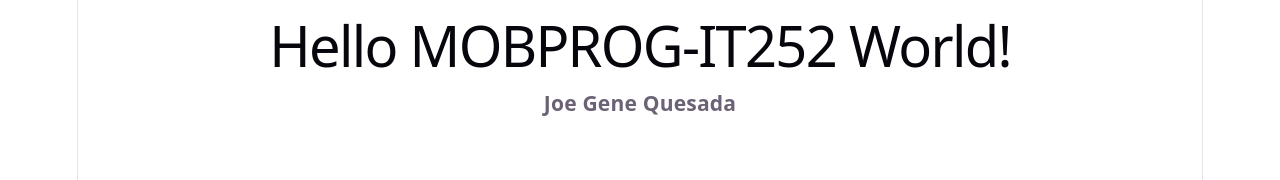
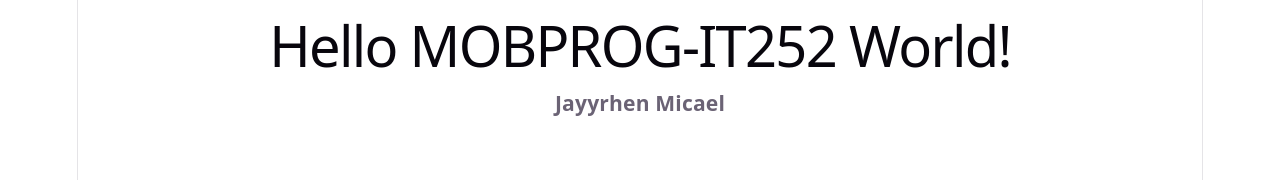
Before and after one commit to joegenequ/MOBPROG-IT252-react-w3schools, a React (Vite) app in the folder my-react-app/: page / in a window 1280 px wide. Shown: the top 180 px of the page. Built offline with nearby package versions, Linux system fonts and the light colour scheme.

Commit message:
Change name displayed in App component

```diff
--- a/my-react-app/src/App.jsx
+++ b/my-react-app/src/App.jsx
@@ -2,7 +2,7 @@ function App() {
   return (
     <div className="App">
       <h1>Hello MOBPROG-IT252 World!</h1>
-      <h3>Joe Gene Quesada</h3>
+      <h3>Jayyrhen Micael</h3>
     </div>
   );
 }
```
